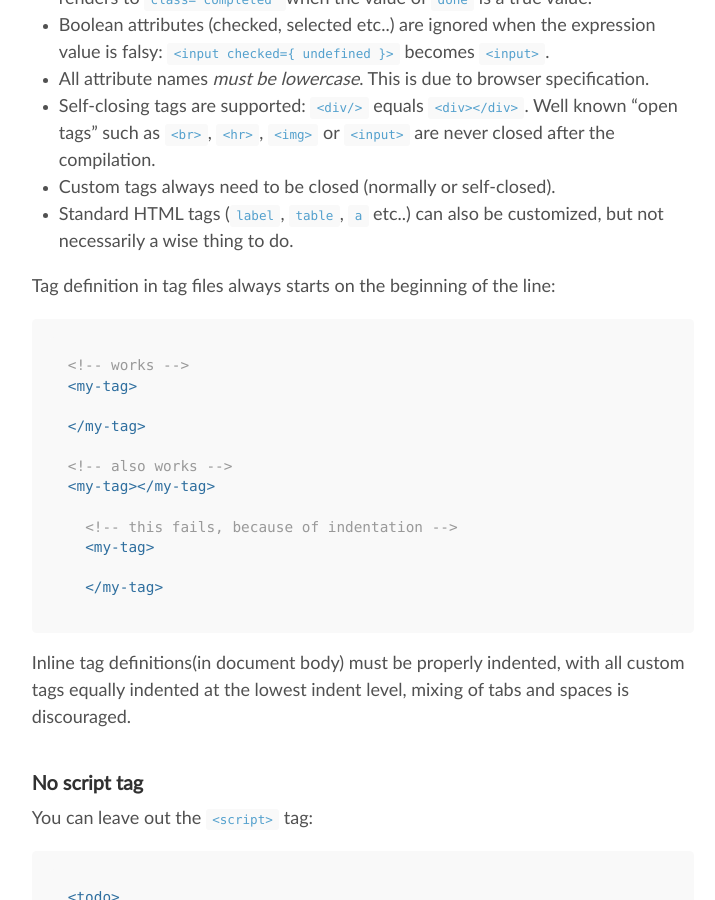
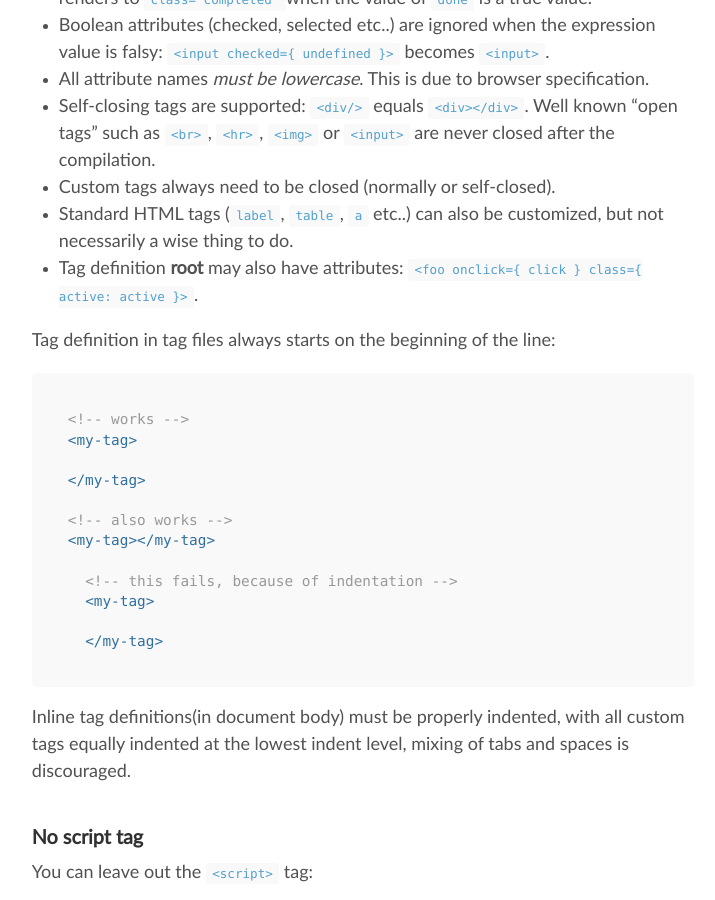
Before and after one commit to riot/riot.github.io, a Jekyll site: the page built from guide/index.md, in a window 1280 px wide and 900 px high, scrolled down 2236 px. Shown: the whole window, without its empty margins (277-992 px from the left). Built offline with Jekyll 4.4.1, drawn with Linux system fonts in a browser that asks for light colours; nearby versions of some CDN libraries; emoji names are drawn with the system emoji font.

Commit message:
Added hint about using attributes on root tag definitions.

```diff
--- a/guide/index.md
+++ b/guide/index.md
@@ -74,6 +74,7 @@ A Riot tag is a combination of layout (HTML) and logic (JavaScript). Here are th
 * Self-closing tags are supported: `<div/>` equals `<div></div>`. Well known "open tags" such as `<br>`, `<hr>`, `<img>` or `<input>` are never closed after the compilation.
 * Custom tags always need to be closed (normally or self-closed).
 * Standard HTML tags (`label`, `table`, `a` etc..) can also be customized, but not necessarily a wise thing to do.
+* Tag definition **root** may also have attributes: `<foo onclick={ click } class={ active: active }>`.
 
 
 Tag definition in tag files always starts on the beginning of the line:
```
